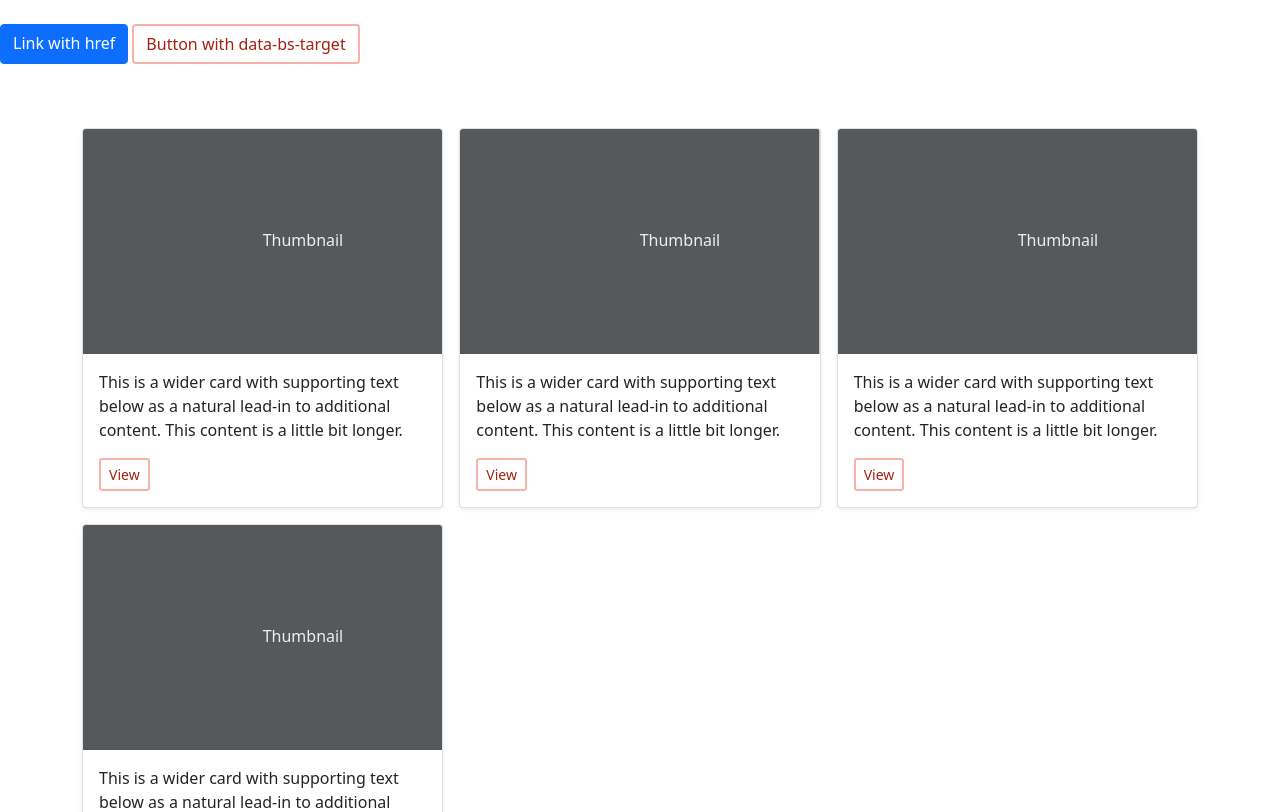
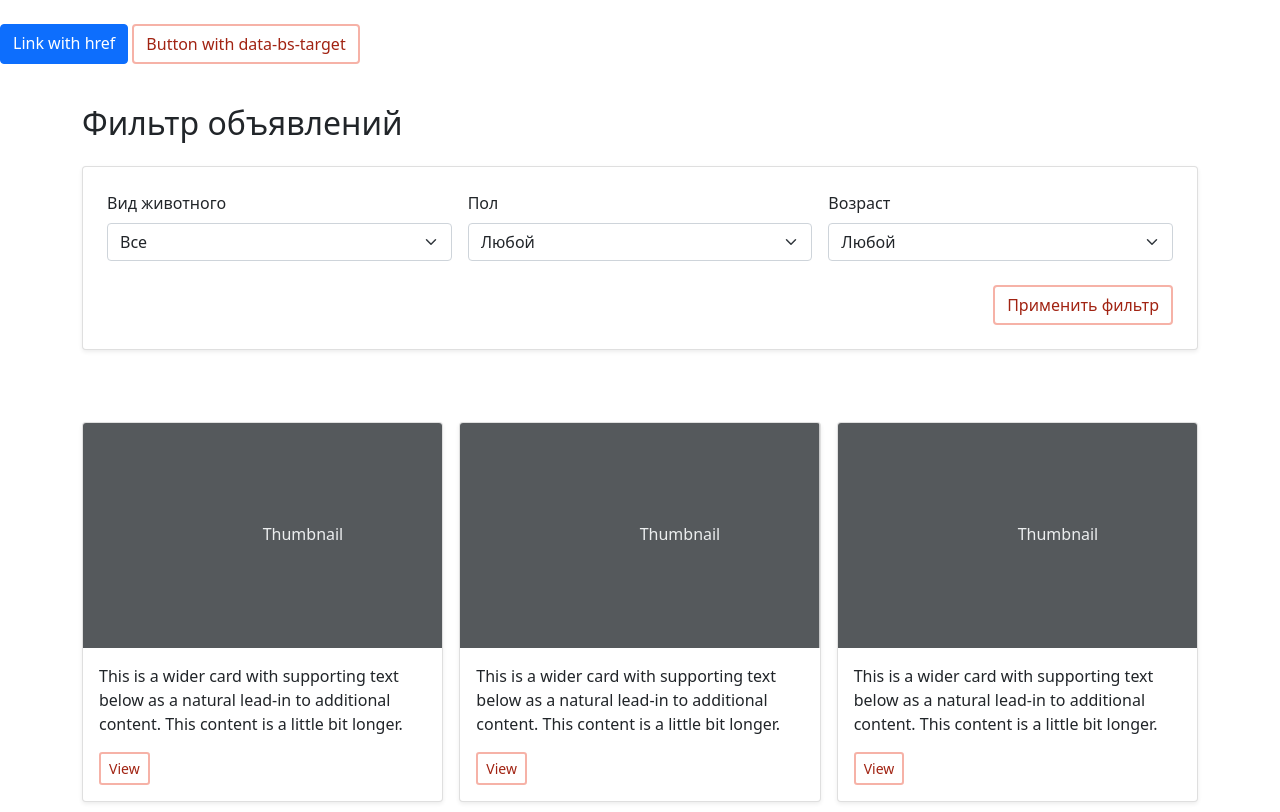
Before and after one commit to waire-p/PetS, a Flask app: page /pets in a window 1280 px wide. Shown: the part 83-895 px from the top of the page. Run offline with Flask 3, Linux system fonts and the light colour scheme.

Commit message:
added filter without bindings

```diff
--- a/templates/pet_catalog.html
+++ b/templates/pet_catalog.html
@@ -9,6 +9,48 @@
     Button with data-bs-target
   </button>
 </p>
+<div class="container my-4">
+  <h2 class="mb-4">Фильтр объявлений</h2>
+  <form method="GET" action="/filter" class="card p-4 shadow-sm filter-form">
+    <div class="row g-3">
+      <!-- Вид животного -->
+      <div class="col-md-4">
+        <label for="species" class="form-label">Вид животного</label>
+        <select id="species" name="species" class="form-select">
+          <option value="">Все</option>
+          <option value="cat">Кошка</option>
+          <option value="dog">Собака</option>
+        </select>
+      </div>
+
+      <!-- Пол -->
+      <div class="col-md-4">
+        <label for="gender" class="form-label">Пол</label>
+        <select id="gender" name="gender" class="form-select">
+          <option value="">Любой</option>
+          <option value="male">Мальчик</option>
+          <option value="female">Девочка</option>
+        </select>
+      </div>
+
+      <!-- Возраст -->
+      <div class="col-md-4">
+        <label for="age" class="form-label">Возраст</label>
+        <select id="age" name="age" class="form-select">
+          <option value="">Любой</option>
+          <option value="0-1">До 1 года</option>
+          <option value="1-3">1–3 года</option>
+          <option value="3-7">3–7 лет</option>
+          <option value="7+">Старше 7 лет</option>
+        </select>
+      </div>
+    </div>
+
+    <div class="d-flex justify-content-end mt-4">
+      <button type="submit" class="btn btn-primary">Применить фильтр</button>
+    </div>
+  </form>
+</div>
 <div class="collapse" id="collapseExample">
   <div class="card card-body">
     Some placeholder content for the collapse component. This panel is hidden by default but revealed when the user activates the relevant trigger.
```
